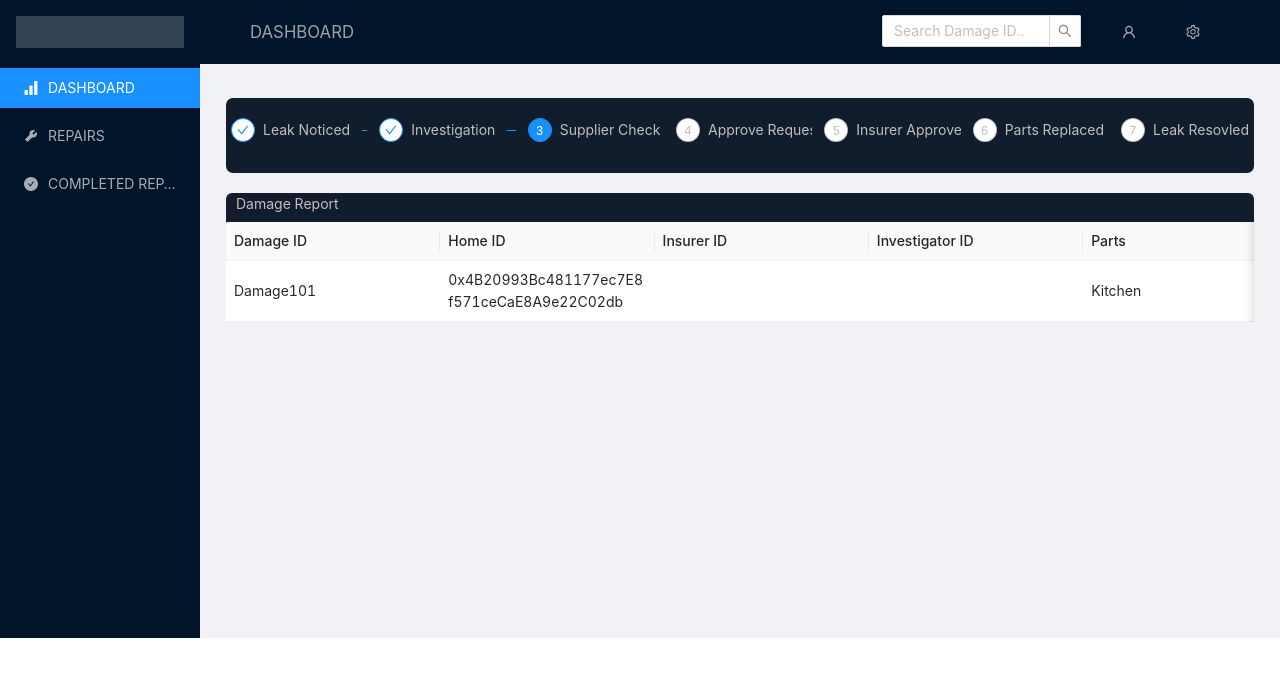
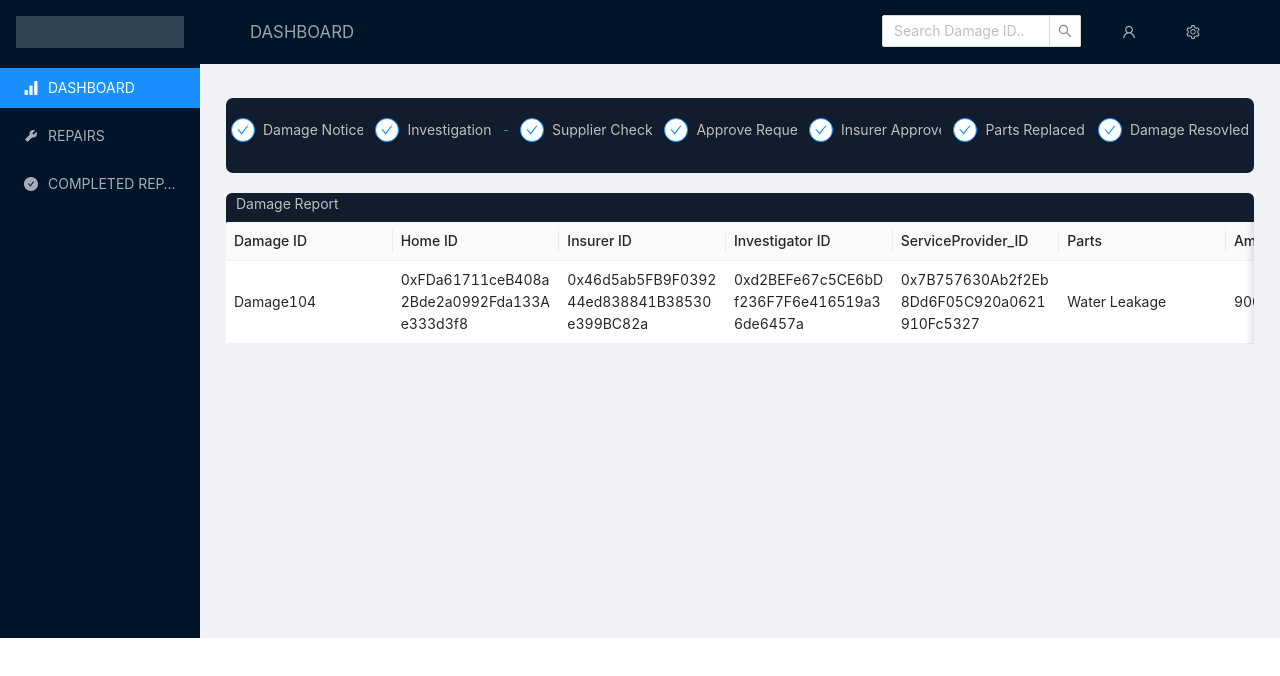
Before and after one commit to kriti009/Minor_project, a React (Create React App) app: page /details in a window 1280 px wide. Shown: the top 676 px of the page. Built offline with nearby package versions, Linux system fonts and the light colour scheme.

Commit message:
minor changes details page

```diff
--- a/package.json
+++ b/package.json
@@ -25,8 +25,9 @@
     "react-scripts": "4.0.0",
     "truffle": "^5.1.55",
     "truffle-artifactor": "^4.0.30",
+    "truffle-contract": "^1.1.11",
     "web-vitals": "^0.2.4",
-    "web3": "1.0.0-beta.55"
+    "web3": "^0.20.0"
   },
   "scripts": {
     "start": "react-scripts start",
--- a/src/Components/DamageDetails.js
+++ b/src/Components/DamageDetails.js
@@ -2,10 +2,11 @@ import React from "react";
 // import ReactDOM from "react-dom";
 import "antd/dist/antd.css";
 import "./index.css";
-import Table from './Table'
-import { Steps, Row,Layout } from "antd";
+import DetailsTable from './DetailsTable'
+import { Steps, Row,Col,Layout,Table } from "antd";
 const { Step } = Steps;
 const { Content} = Layout;
+// const {Col} = Table;
 
 class DamageDetails extends React.Component{
     render(){
@@ -15,23 +16,34 @@ class DamageDetails extends React.Component{
             borderRadius: 7,
             minHeight: 75
         };
+        const style2 = {
+            background: "#111d2c",
+            // padding: "8px 0 0 0",
+            marginTop: "20px",
+            borderRadius: 6,
+            // minHeight: 400
+          };
         return (
             <Content style={{ margin: "24px 16px 0" }}>
                 <div
                   style={{ padding: 10, minHeight: 550 }}
                 >
                     <Row gutter={[0,7]} style={style}>
-                        <Steps size="small" current={2} style={{padding:' 0 5px'}}>
-                        <Step  title="Leak Noticed" />
+                        <Steps size="small" current={7} style={{padding:' 0 5px'}}>
+                        <Step  title="Damage Noticed" />
                         <Step title="Investigation" />
                         <Step title="Supplier Check" />
                         <Step title="Approve Request" />
                         <Step title="Insurer Approved" />
                         <Step title="Parts Replaced" />
-                        <Step title="Leak Resovled" />
+                        <Step title="Damage Resovled" />
                         </Steps>
                     </Row>
-                    <Table></Table>
+                    <Row style={style2} gutter={[0,7]}>
+                        <Col style={{color: '#bfbfbf', padding:'10px'}} >Damage Report</Col>
+                        <Col><DetailsTable /></Col>
+                    </Row>
+
                 </div>
             </Content>
         )
--- a/src/Components/Dashboard.js
+++ b/src/Components/Dashboard.js
@@ -19,8 +19,8 @@ class Dashboard extends React.Component{
           style={{ padding: 10, minHeight: 550 }}
         >
         <Row gutter={16} >
-          <CountDamageCol data={'Total Damage'} count={'5'} />
-          <CountDamageCol data={'Repairs'} count={'4'} />
+          <CountDamageCol data={'Total Damage'} count={'17'} />
+          <CountDamageCol data={'Repairs'} count={'7'} />
           <CountDamageCol data={'Completed Repairs'} count={'10'} icon={'LikeOutlined'}/>
         </Row>
         <Table/>
--- /dev/null
+++ b/src/Components/DetailsTable.js
@@ -0,0 +1,98 @@
+import React from "react";
+// import ReactDOM from "react-dom";
+import "antd/dist/antd.css";
+import "./index.css";
+import { Table,Button, message, Modal, Input} from 'antd';
+const { Column} = Table;
+
+const data = [
+  {
+    Damage_Id: "Damage104",
+    Home_Id:"0xFDa61711ceB408a2Bde2a0992Fda133Ae333d3f8",
+    Insurer_Id:"0x46d5ab5FB9F039244ed838841B38530e399BC82a",
+    Investigator_Id:"0xd2BEFe67c5CE6bDf236F7F6e416519a36de6457a",
+    ServiceProvider_ID: "0x7B757630Ab2f2Eb8Dd6F05C920a0621910Fc5327",
+    Parts: "Water Leakage",
+    Amount:"900",
+    Status:"Damage Resolved"
+  },
+]
+class DetailsTable extends React.Component{
+  constructor(props){
+    super(props);
+    this.state = {
+      loading: false,
+      visible: false
+    };
+    this.EnterAmount  = this.EnterAmount.bind(this);
+  }
+  showModal = () => {
+    this.setState({
+      visible: true
+    });
+  };
+  handleOk = () => {
+    this.setState({ loading: true });
+    setTimeout(() => {
+      this.setState({ loading: false, visible: false });
+    }, 3000);
+  };
+  handleCancel = () => {
+    this.setState({ visible: false });
+  };
+
+  EnterAmount=()=>{
+    message.info('Enter amount here!');
+  }
+  handleUpdate=()=>{
+    const hide = message.loading('Parts Replaced,Setting Trigger OFF ...Please Wait!!', 0);
+    setTimeout(hide, 2500);
+  }
+  render(){
+    return(
+      <Table
+        size='small'
+        dataSource={data}
+        scroll={{x:1500,y:350}}
+        pagination={{hideOnSinglePage: true}}
+      >
+        <Column title="Damage ID" dataIndex="Damage_Id" key="Damage_Id"  />
+        <Column title="Home ID" dataIndex="Home_Id" key="Home_Id" />
+        <Column title="Insurer ID" dataIndex="Insurer_Id" key="Insurer_Id"/>
+        <Column title="Investigator ID" dataIndex="Investigator_Id" key="Investigator_Id" />
+        <Column title="ServiceProvider_ID" dataIndex="ServiceProvider_ID" key="ServiceProvider_ID" />
+        <Column title="Parts" dataIndex="Parts" key="Parts" />
+        <Column title="Amount" dataIndex="Amount" key="Amount" />
+        <Column title="Status" dataIndex="Status" key="Status" />
+        <Column title="Action" dataIndex="action" key="action"
+                render={() => (
+                <>
+                {/* <Button type="primary" onClick={this.handleUpdate}>Resolved</Button> */}
+                <Modal
+                  visible={this.state.visible}
+                  title="Enter Repair Amount"
+                  onOk={this.handleOk}
+                  onCancel={this.handleCancel}
+                  footer={[
+                    <Button key="back" onClick={this.handleCancel}>
+                      Return
+                    </Button>,
+                    <Button
+                      key="submit"
+                      type="primary"
+                      loading={this.state.loading}
+                      onClick={this.handleOk}
+                    >
+                      Update
+                    </Button>
+                  ]}
+                >
+                  <Input placeholder="Enter Repair Amount" />
+                </Modal>
+                </>
+                )} />
+      </Table>
+    )
+  }
+}
+export default DetailsTable;
--- a/src/Components/ReportTable.js
+++ b/src/Components/ReportTable.js
@@ -2,19 +2,84 @@ import React from "react";
 // import ReactDOM from "react-dom";
 import "antd/dist/antd.css";
 import "./index.css";
-import { Table} from 'antd';
+import { Table,Button} from 'antd';
 const { Column} = Table;
 
 const data = [
   {
     Damage_Id: "Damage101",
-    Home_Id:"0x4B20993Bc481177ec7E8f571ceCaE8A9e22C02db",
-    Insurer_Id:"",
-    Investigator_Id:"",
-    Parts: "Kitchen",
+    Home_Id:"0xFDa61711ceB408a2Bde2a0992Fda133Ae333d3f8",
+    Insurer_Id:"0x46d5ab5FB9F039244ed838841B38530e399BC82a",
+    Investigator_Id:"0xd2BEFe67c5CE6bDf236F7F6e416519a36de6457a",
+    ServiceProvider_ID: "0x7B757630Ab2f2Eb8Dd6F05C920a0621910Fc5327",
+    Parts: "Sink",
     Amount:"",
     Status:"Damage Noticed"
 
+  },
+  {
+    Damage_Id: "Damage102",
+    Home_Id:"0xFDa61711ceB408a2Bde2a0992Fda133Ae333d3f8",
+    Insurer_Id:"0x46d5ab5FB9F039244ed838841B38530e399BC82a",
+    Investigator_Id:"0xd2BEFe67c5CE6bDf236F7F6e416519a36de6457a",
+    ServiceProvider_ID: "0x7B757630Ab2f2Eb8Dd6F05C920a0621910Fc5327",
+    Parts: "Sprinkler",
+    Amount:"",
+    Status:"Investigation"
+
+  },
+  {
+    Damage_Id: "Damage103",
+    Home_Id:"0xFDa61711ceB408a2Bde2a0992Fda133Ae333d3f8",
+    Insurer_Id:"0x46d5ab5FB9F039244ed838841B38530e399BC82a",
+    Investigator_Id:"0xd2BEFe67c5CE6bDf236F7F6e416519a36de6457a",
+    ServiceProvider_ID: "0x7B757630Ab2f2Eb8Dd6F05C920a0621910Fc5327",
+    Parts: "Seepage",
+    Amount:"",
+    Status:"Damage noticed  "
+
+  },
+  {
+    Damage_Id: "Damage104",
+    Home_Id:"0xFDa61711ceB408a2Bde2a0992Fda133Ae333d3f8",
+    Insurer_Id:"0x46d5ab5FB9F039244ed838841B38530e399BC82a",
+    Investigator_Id:"0xd2BEFe67c5CE6bDf236F7F6e416519a36de6457a",
+    ServiceProvider_ID: "0x7B757630Ab2f2Eb8Dd6F05C920a0621910Fc5327",
+    Parts: "Water Leakage",
+    Amount:"900",
+    Status:"Approve Request"
+  },
+  {
+    Damage_Id: "Damage105",
+    Home_Id:"0xFDa61711ceB408a2Bde2a0992Fda133Ae333d3f8",
+    Insurer_Id:"0x46d5ab5FB9F039244ed838841B38530e399BC82a",
+    Investigator_Id:"0xd2BEFe67c5CE6bDf236F7F6e416519a36de6457a",
+    ServiceProvider_ID: "0x7B757630Ab2f2Eb8Dd6F05C920a0621910Fc5327",
+    Parts: "Water choke",
+    Amount:"1200",
+    Status:"Insurer Approved"
+
+  },
+  {
+    Damage_Id: "Damage106",
+    Home_Id:"0xFDa61711ceB408a2Bde2a0992Fda133Ae333d3f8",
+    Insurer_Id:"0x46d5ab5FB9F039244ed838841B38530e399BC82a",
+    Investigator_Id:"0xd2BEFe67c5CE6bDf236F7F6e416519a36de6457a",
+    ServiceProvider_ID: "0x7B757630Ab2f2Eb8Dd6F05C920a0621910Fc5327",
+    Parts: "Sprinkler",
+    Amount:"800",
+    Status:"Parts Replaced"
+
+  },
+  {
+    Damage_Id: "Damage107",
+    Home_Id:"0xFDa61711ceB408a2Bde2a0992Fda133Ae333d3f8",
+    Insurer_Id:"0x46d5ab5FB9F039244ed838841B38530e399BC82a",
+    Investigator_Id:"0xd2BEFe67c5CE6bDf236F7F6e416519a36de6457a",
+    ServiceProvider_ID: "0x7B757630Ab2f2Eb8Dd6F05C920a0621910Fc5327",
+    Parts: "Sprinkler",
+    Amount:"1600",
+    Status:"Leak Resolved"
   },
   // {
   //   Damage_Id: "Damage105",
@@ -80,9 +145,12 @@ class ReportTable extends React.Component{
         <Column title="Home ID" dataIndex="Home_Id" key="Home_Id" />
         <Column title="Insurer ID" dataIndex="Insurer_Id" key="Insurer_Id"/>
         <Column title="Investigator ID" dataIndex="Investigator_Id" key="Investigator_Id" />
+        <Column title="ServiceProvider_ID" dataIndex="ServiceProvider_ID" key="ServiceProvider_ID" />
         <Column title="Parts" dataIndex="Parts" key="Parts" />
         <Column title="Amount" dataIndex="Amount" key="Amount" />
-        <Column title="Status" dataIndex="Status" key="Status" />
+        <Column title="Status" dataIndex="Status" key="Status" fixed="right"/>
+        {/* <Column title="Action" dataIndex="action" key="action"
+                render={() => (<Button>Approve</Button>)} /> */}
       </Table>
     )
   }
--- a/src/index.js
+++ b/src/index.js
@@ -6,9 +6,9 @@ import reportWebVitals from './reportWebVitals';
 
 
 ReactDOM.render(
-  <React.StrictMode>
-    <App />
-  </React.StrictMode>,
+  // <React.StrictMode>
+    <App />,
+  // </React.StrictMode>,
   document.getElementById('root')
 );
 
```
Also changed, not shown: src/App.js (+7 -2 lines), src/Components/Admin.js (added, +12 -0 lines), src/ContractFunc.js (added, +7 -0 lines), 1 other file (tests, documents, lock files or other folders).
